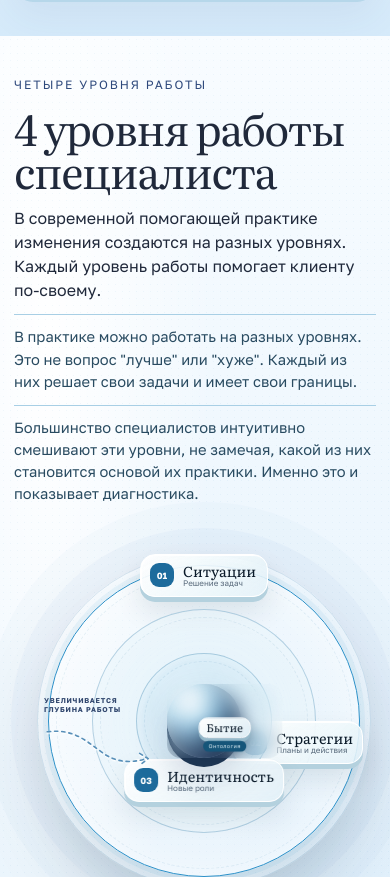
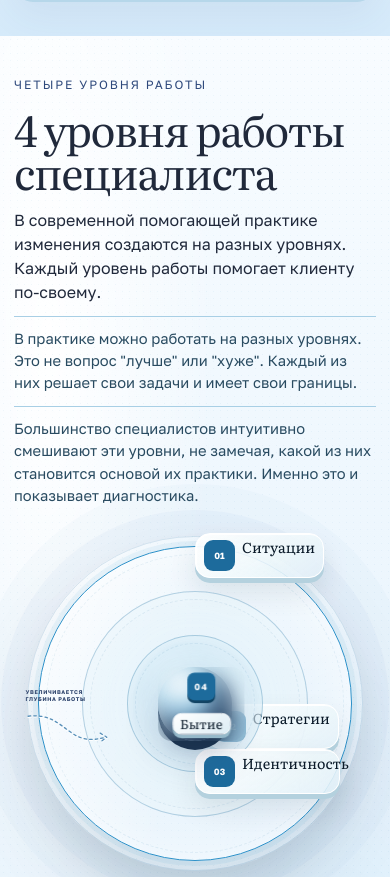
Before and after one commit to ronkin32222/altei-coach-quiz, a website: page index.html in a window 390 px wide. Shown: the part 1519-2396 px from the top of the page. Drawn offline with Linux system fonts and the light colour scheme.

Commit message:
Clarify responsive four-level map

```diff
--- a/index.html
+++ b/index.html
@@ -171,7 +171,40 @@ body{background:#edf6fb}.screen{padding-top:104px;padding-bottom:104px}.hero-sta
 .levels-cta-simple .tg-mark{width:40px!important;height:40px!important;flex-basis:40px!important;border-radius:11px!important}
 .levels-cta-simple .tg-mark svg{width:21px!important;height:21px!important}
 @media(max-width:900px){.levels-cta-simple{width:min(620px,calc(100% - 32px))!important;grid-template-columns:1fr!important;gap:12px!important}}
-@media(max-width:760px){.levels-cta-simple{width:calc(100% - 28px)!important;margin-top:16px!important;padding:13px!important;border-radius:16px!important}.levels-cta-copy p{font-size:.94rem!important}.levels-cta-simple .cta{min-height:50px!important;font-size:12px!important}}</style>
+@media(max-width:760px){.levels-cta-simple{width:calc(100% - 28px)!important;margin-top:16px!important;padding:13px!important;border-radius:16px!important}.levels-cta-copy p{font-size:.94rem!important}.levels-cta-simple .cta{min-height:50px!important;font-size:12px!important}}/* Clear level map on tablet and mobile */
+@media(max-width:900px){
+  .sphere-level-section{overflow:hidden!important}
+  .levels-intro{margin-bottom:26px!important}
+  .levels-intro h2{font-size:clamp(2.45rem,8vw,3.8rem)!important;line-height:1.02!important;overflow:visible!important}
+  .sphere-layout{grid-template-columns:1fr!important;gap:34px!important;min-height:0!important;padding-left:0!important}
+  .sphere-shell{width:min(520px,calc(100vw - 64px))!important;max-width:100%!important;margin:0 auto!important}
+  .sphere-copy{width:100%!important;max-width:620px!important;margin:0 auto!important}
+  .depth-note{left:2%!important}
+}
+@media(max-width:520px){
+  .levels-intro h2{font-size:clamp(2.25rem,11vw,3rem)!important}
+  .sphere-shell{width:min(342px,calc(100vw - 48px))!important}
+  .orbit-level>span{min-width:126px!important;padding:8px 10px!important}
+  .orbit-level strong{font-size:.96rem!important}
+  .orbit-level em{font-size:.68rem!important}
+  .orbit-level small{width:35px!important;height:35px!important;flex-basis:35px!important}
+  .orbit-situation>span{translate:0 -2px!important}
+  .orbit-strategy>span{translate:-4px 0!important}
+  .orbit-identity>span{translate:0 3px!important}
+  .depth-note{left:0!important;scale:.78;transform-origin:left center}
+  .level-figure{opacity:.46!important}
+}.orbit-being small{display:grid!important;position:absolute!important;left:50%!important;top:7px!important;translate:-50% 0!important;width:30px!important;height:24px!important;place-items:center!important;border-radius:8px!important;background:#0b6fae!important;color:#fff!important;font:700 10px/1 var(--g)!important;box-shadow:0 3px 0 #06456e!important}
+.orbit-being>span{padding-top:37px!important}
+@media(max-width:520px){.orbit-being small{top:5px!important;width:27px!important;height:21px!important}.orbit-being>span{padding-top:30px!important;padding-bottom:7px!important}}@media(max-width:520px){
+  .orbit-level>span{min-width:0!important;width:max-content!important;max-width:145px!important;padding:6px 8px!important;gap:7px!important}
+  .orbit-level em{display:none!important}
+  .orbit-level strong{font-size:.9rem!important;line-height:1!important}
+  .orbit-level small{width:31px!important;height:31px!important;flex-basis:31px!important}
+  .orbit-strategy>span{translate:10px 0!important}
+  .orbit-identity>span{translate:0 9px!important}
+  .orbit-being>span{width:96px!important;min-height:70px!important;padding:34px 7px 7px!important;justify-content:flex-end!important}
+  .orbit-being small{top:6px!important}
+}</style>
 </head>
 <body>
 <a class="skip" href="#content">Перейти к содержанию</a>
```
